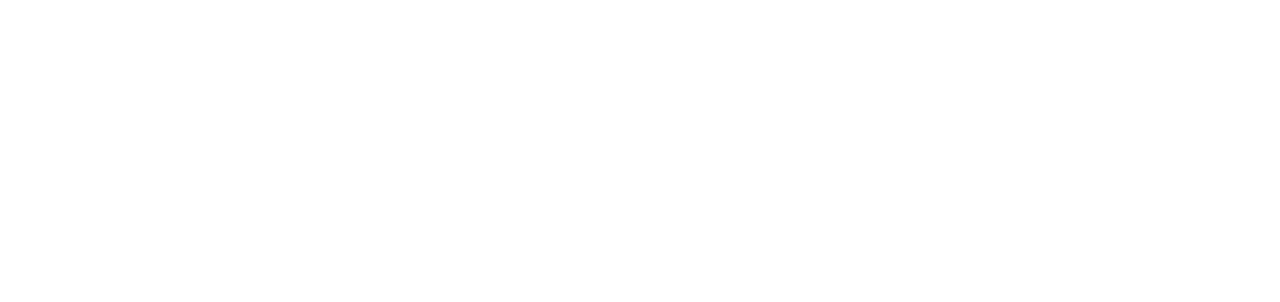
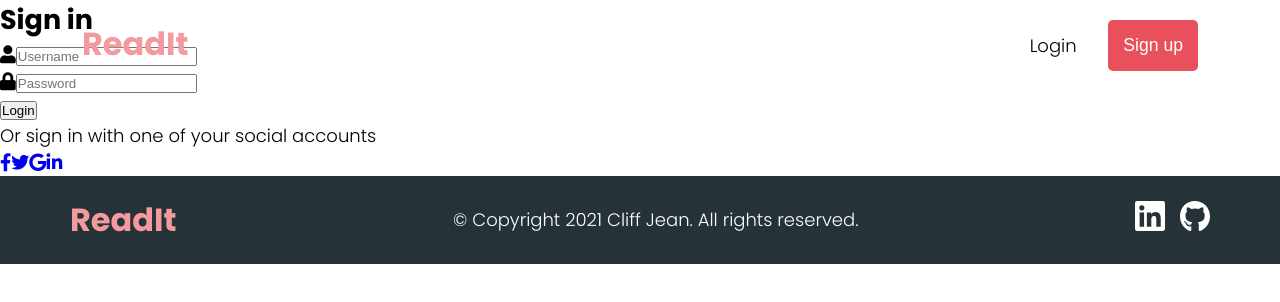
Before and after one commit to cliff-lilly-jean/Readit, a Vue app: page /login in a window 1280 px wide. Shown: the top 302 px of the page. Built offline with nearby package versions, Linux system fonts and the light colour scheme.

Commit message:
Added the login and sign up page. Preparing to do the styling

```diff
--- a/src/components/Footer.vue
+++ b/src/components/Footer.vue
@@ -1,7 +1,7 @@
 <template>
   <footer id="footer">
     <div class="footer__content">
-      <p class="footer__title"><a href="#">ReadIt</a></p>
+      <p class="footer__title"><a href="/">ReadIt</a></p>
       <p class="footer__copyright">
         &copy; Copyright 2021 Cliff Jean. All rights reserved.
       </p>
--- a/src/components/LandingPage.vue
+++ b/src/components/LandingPage.vue
@@ -6,7 +6,7 @@
     <header id="header">
       <section class="lp-container">
         <div class="lp__left">
-          <h1 class="title">ReadIt</h1>
+          <!-- <h1 class="title">ReadIt</h1> -->
           <p>
             Create a digital library of books you've read or plan on reading.
             Leave ratings for the books you love and reccomend them to your
@@ -220,7 +220,7 @@
 /* Library Rules */
 
 #library {
-  background: #ffdbdd;
+  background: #fff0f0;
 }
 
 #library img {
--- /dev/null
+++ b/src/components/LoginAndSignUpPage.vue
@@ -0,0 +1,59 @@
+<template>
+  <div id="sign-up">
+    <Navbar></Navbar>
+    <div class="container">
+      <div class="forms-container">
+        <div class="signin-signup">
+          <form action="#" class="sign-in-form">
+            <h2 class="title">Sign in</h2>
+            <div class="input-field">
+              <i class="fas fa-user"></i>
+              <input type="text" placeholder="Username" />
+            </div>
+            <div class="input-field">
+              <i class="fas fa-lock"></i>
+              <input type="password" placeholder="Password" />
+            </div>
+            <input type="submit" class="btn solid" value="Login" />
+            <p class="social-text">
+              Or sign in with one of your social accounts
+            </p>
+            <div class="social-media">
+              <a href="#" class="social-icon">
+                <i class="fab fa-facebook-f"></i>
+              </a>
+              <a href="#" class="social-icon">
+                <i class="fab fa-twitter"></i>
+              </a>
+              <a href="#" class="social-icon">
+                <i class="fab fa-google"></i>
+              </a>
+              <a href="#" class="social-icon">
+                <i class="fab fa-linkedin-in"></i>
+              </a>
+            </div>
+          </form>
+        </div>
+      </div>
+      <div class="panels-container"></div>
+    </div>
+    <Footer></Footer>
+  </div>
+</template>
+
+<script>
+import Navbar from "./Navbar";
+import Footer from "./Footer";
+export default {
+  components: {
+    Navbar,
+    Footer,
+  },
+};
+</script>
+
+<style scoped>
+#sign-up {
+  position: relative;
+}
+</style>
--- a/src/components/Navbar.vue
+++ b/src/components/Navbar.vue
@@ -2,14 +2,18 @@
   <nav id="navigation">
     <div class="navigation__content">
       <div class="navigation__left">
-        <p class="navigation__logo"><a href="#">ReadIt</a></p>
+        <p class="navigation__logo"><a href="/">ReadIt</a></p>
       </div>
       <div class="navigation__right">
         <ul class="navigation__links">
-          <li class="navigation__link"><a href="#">Home</a></li>
+          <!-- <li class="navigation__link"><a href="#">Home</a></li> -->
+          <!-- TODO: Add an profile page after log in -->
+          <!-- TODO: Add a library page after log in -->
+          <!-- TODO: Add a favorites page after log in -->
         </ul>
         <!-- TODO: Link to the sign up/log in page -->
         <!-- TODO: Switch the button copy to sign out once the user is logged in -->
+        <p class="login"><a href="/login">Login</a></p>
         <button class="navigation__button button">Sign up</button>
       </div>
     </div>
@@ -58,12 +62,14 @@
   list-style-type: none;
 }
 
-.navigation__link a {
+.navigation__link a,
+p.login > a {
   text-decoration: none;
   color: #010203;
 }
 
-.navigation__link a:hover {
+.navigation__link a:hover,
+p.login > a:hover {
   border-bottom: 2px solid #e8505b;
 }
 
```
Also changed, not shown: src/routes.js (+9 -0 lines).
